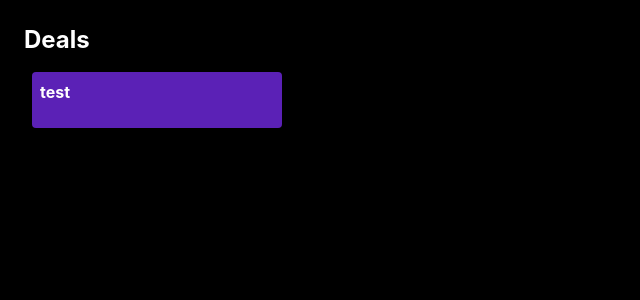
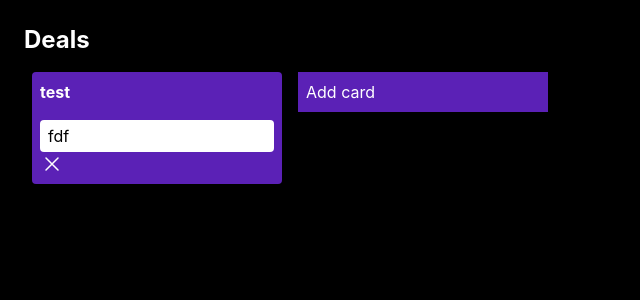
Before and after one commit to Concat17/task-yard, a React (Vite) app: page / in a window 1280 px wide. Shown: the top 300 px of the page, without its empty margins (0-640 px from the left). Built offline with nearby package versions, Linux system fonts and the light colour scheme; what redux-immutable-state-invariant would draw is missing.

Commit message:
feat: add/delete columns

```diff
--- a/src/App.tsx
+++ b/src/App.tsx
@@ -1,12 +1,8 @@
-import { useState } from "react";
-
 import { Board } from "./features/Board";
 
 function App() {
-  const [count, setCount] = useState(0);
-
   return (
-    <div className="relative p-6 h-full flex flex-col grow   bg-black">
+    <div className="relative p-6 h-full flex flex-col grow bg-black">
       <h1 className="mb-4 text-white text-2xl font-bold">Deals</h1>
       <div className="relative flex flex-1">
         <Board />
--- a/src/app/store.ts
+++ b/src/app/store.ts
@@ -2,8 +2,6 @@ import { configureStore } from "@reduxjs/toolkit";
 import reduxImmutableStateInvariant from "redux-immutable-state-invariant";
 
 import boardReducer from "../features/Board/boardSlice";
-
-console.log(import.meta.env.DEV);
 
 const middleware = import.meta.env.DEV
   ? // eslint-disable-next-line @typescript-eslint/no-var-requires
--- /dev/null
+++ b/src/components/AddElementCard.tsx
@@ -0,0 +1,47 @@
+import { ActionCreatorWithPayload } from "@reduxjs/toolkit";
+import { useCallback, useState } from "react";
+
+import { useAppDispatch } from "../app/hooks";
+import { Button } from "./Button";
+import { CloseIcon } from "./CloseIcon";
+
+type AddElementCardProps = {
+  onAddElement: ActionCreatorWithPayload<string, string>;
+};
+
+export const AddElementCard = ({ onAddElement }: AddElementCardProps) => {
+  const [text, setText] = useState("");
+  const [open, setOpen] = useState(false);
+  const dispatch = useAppDispatch();
+
+  const handleAdd = useCallback(() => {
+    setText("");
+    setOpen(false);
+    dispatch(onAddElement(text));
+  }, [dispatch, onAddElement, text]);
+
+  return (
+    <div className="mx-2 w-[250px] px-2 py-2 flex flex-col h-fit text-white bg-violet-800">
+      {open ? (
+        <>
+          <input
+            className="px-2 py-1 rounded text-black"
+            value={text}
+            onChange={(event) => setText(event.target.value)}
+          />
+          <div className="mt-2 flex justify-between items-center">
+            <Button onClick={handleAdd}>Add card</Button>
+            <CloseIcon
+              className="cursor-pointer hover:stroke-gray-300"
+              onClick={() => setOpen(false)}
+            />
+          </div>
+        </>
+      ) : (
+        <div className="cursor-pointer" onClick={() => setOpen(true)}>
+          Add card
+        </div>
+      )}
+    </div>
+  );
+};
--- /dev/null
+++ b/src/components/Button.tsx
@@ -0,0 +1,14 @@
+export function Button(props: React.ComponentPropsWithoutRef<"button">) {
+  const { children, className: classNameProps, ...rest } = props;
+
+  return (
+    <button
+      className={`flex justify-center items-center h-8 py-1 px-6 w-fit
+       bg-green-700 hover:bg-green-800 active:bg-green-900
+        rounded ${classNameProps}`}
+      {...rest}
+    >
+      <>{children}</>
+    </button>
+  );
+}
--- /dev/null
+++ b/src/components/CloseIcon.tsx
@@ -0,0 +1,21 @@
+export const CloseIcon = (props: React.ComponentPropsWithoutRef<"svg">) => {
+  const { className: classNameProps, ...rest } = props;
+
+  return (
+    <svg
+      xmlns="http://www.w3.org/2000/svg"
+      fill="none"
+      viewBox="0 0 24 24"
+      strokeWidth={1.5}
+      stroke="currentColor"
+      className={`w-6 h-6 ${classNameProps}`}
+      {...rest}
+    >
+      <path
+        strokeLinecap="round"
+        strokeLinejoin="round"
+        d="M6 18L18 6M6 6l12 12"
+      />
+    </svg>
+  );
+};
--- /dev/null
+++ b/src/components/index.ts
@@ -0,0 +1,2 @@
+export * from "./AddElementCard";
+export * from "./Button";
--- a/src/features/Board/Board.tsx
+++ b/src/features/Board/Board.tsx
@@ -1,4 +1,5 @@
 import { useAppDispatch, useAppSelector } from "../../app/hooks";
+import { AddElementCard } from "../../components";
 import { Column } from "../Column";
 import { addColumn, selectColumns } from "./boardSlice";
 
@@ -7,10 +8,14 @@ export const Board = () => {
   const dispatch = useAppDispatch();
   return (
     <div className="absolute inset-0 grow-1 whitespace-nowrap overflow-x-auto overflow-y-hidden">
-      {columns.map(({ title }) => (
-        <Column key={title} title={title} />
-      ))}
-      <button onClick={() => dispatch(addColumn("test"))}>Add column</button>
+      <div className="flex">
+        {columns.map(({ title }) => (
+          <Column key={title} title={title} />
+        ))}
+        <AddElementCard onAddElement={addColumn} />
+      </div>
+
+      {/* <button onClick={() => dispatch(addColumn("test"))}>Add column</button> */}
     </div>
   );
 };
--- a/src/features/Board/boardSlice.ts
+++ b/src/features/Board/boardSlice.ts
@@ -18,10 +18,13 @@ export const boardSlice = createSlice({
     addColumn: (state, action: PayloadAction<string>) => {
       state.columns.push({ title: action.payload });
     },
+    deleteColumn: (state, action: PayloadAction<string>) => {
+      state.columns = state.columns.filter((c) => c.title !== action.payload);
+    },
   },
 });
 
-export const { addColumn } = boardSlice.actions;
+export const { addColumn, deleteColumn } = boardSlice.actions;
 
 export const selectColumns = (state: RootState) => state.board.columns;
 
--- a/src/features/Column/Column.tsx
+++ b/src/features/Column/Column.tsx
@@ -1,19 +1,28 @@
+import { useAppDispatch } from "../../app/hooks";
+import { CloseIcon } from "../../components/CloseIcon";
+import { deleteColumn } from "../Board";
+import { Task } from "../Task";
+
 type ColumnProps = {
   title: string;
 };
 
 export const Column = ({ title }: ColumnProps) => {
-  // const count = useAppSelector((state) => state.column.tasks);
-  // const dispatch = useAppDispatch();
+  const dispatch = useAppDispatch();
   return (
-    <div className="inline-block mx-2   w-[250px] px-2 py-2 rounded bg-violet-800 text-white">
+    <div className="inline-block mx-2 w-[250px] px-2 py-2 rounded bg-violet-800 text-white">
       <h2 className="mb-4 font-bold">{title}</h2>
       <div className="flex flex-col gap-2">
+        <Task name={"fdf"} />
         {/* {count.map((v, i) => (
           <Task key={i} name={v} />
         ))}
         <button onClick={() => dispatch(add())}>Add</button> */}
       </div>
+      <CloseIcon
+        onClick={() => dispatch(deleteColumn(title))}
+        className="cursor-pointer hover:stroke-gray-300"
+      />
     </div>
   );
 };
```
